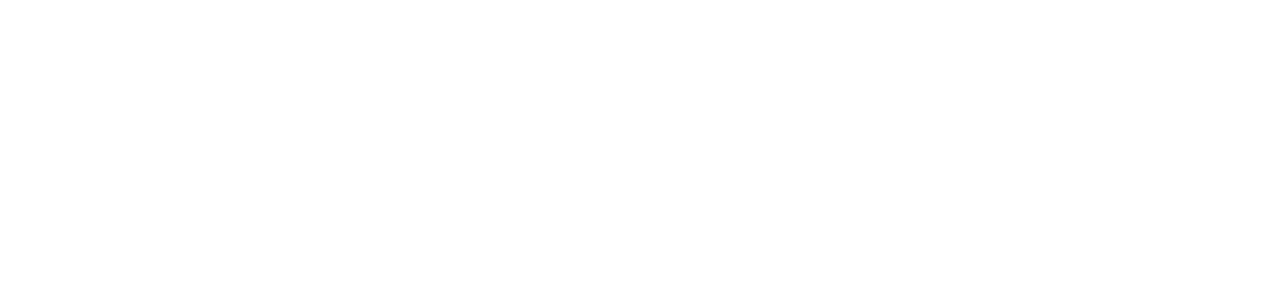
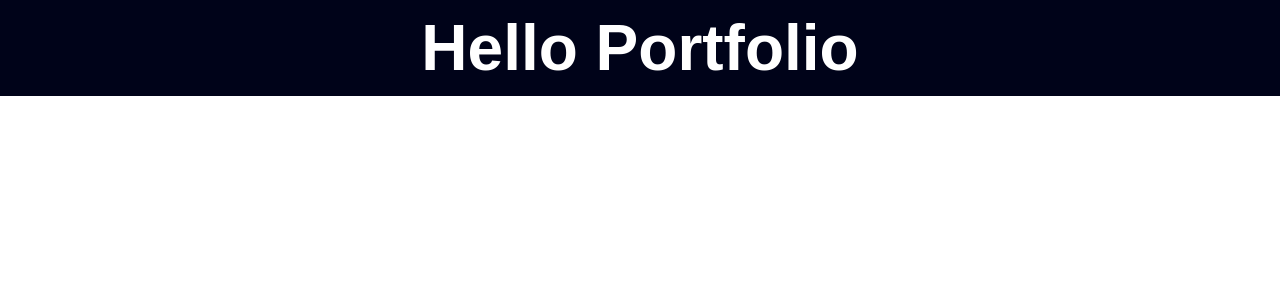
Before and after one commit to Shahbazali2001/shahbazali-ai, a Next.js app: page / in a window 1280 px wide. Shown: the top 300 px of the page. Built offline with nearby package versions, Linux system fonts and the light colour scheme.

Commit message:
Tailwind CSS configured

```diff
--- a/src/app/layout.tsx
+++ b/src/app/layout.tsx
@@ -14,7 +14,7 @@
 
 export const metadata: Metadata = {
   title: "Shahbaz Ali's Portfolio",
-  description: "A Modern & Minimalist Signle Page Portfolio Website",
+  description: "A Modern & Minimalist Single Page Portfolio Website",
 };
 
 export default function RootLayout({
--- a/tailwind.config.js
+++ b/tailwind.config.js
@@ -9,7 +9,19 @@
     "./src/**/*.{js,ts,jsx,tsx,mdx}",
   ],
   theme: {
-    extend: {},
+    extend: {
+      colors:{
+        black : {
+          DEFAULT: '#000',
+          100: '#000319',
+
+        },
+        white:{
+          DEFAULT: '#fff',
+          dark: '#212121',
+        }
+      }
+    },
   },
   plugins: [],
 }
```
